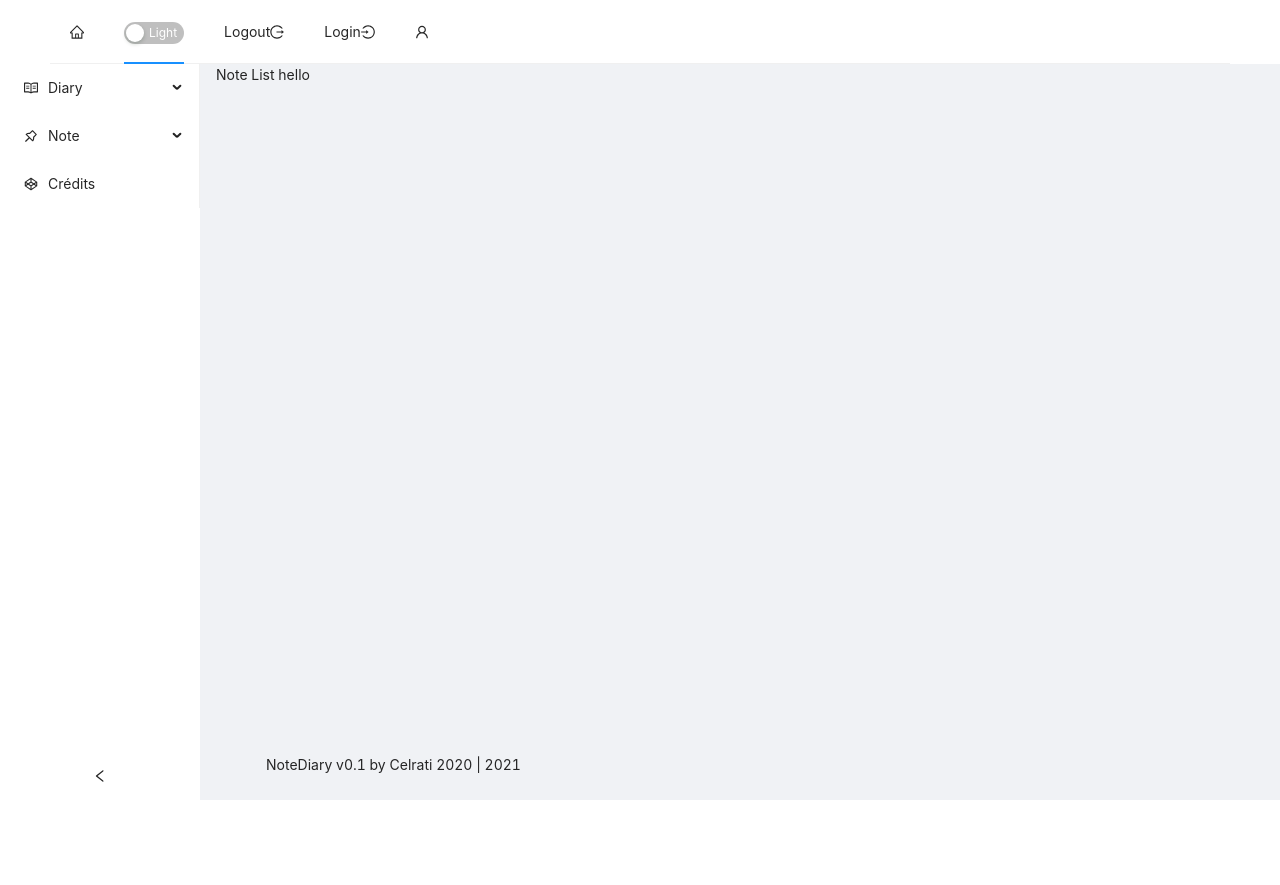
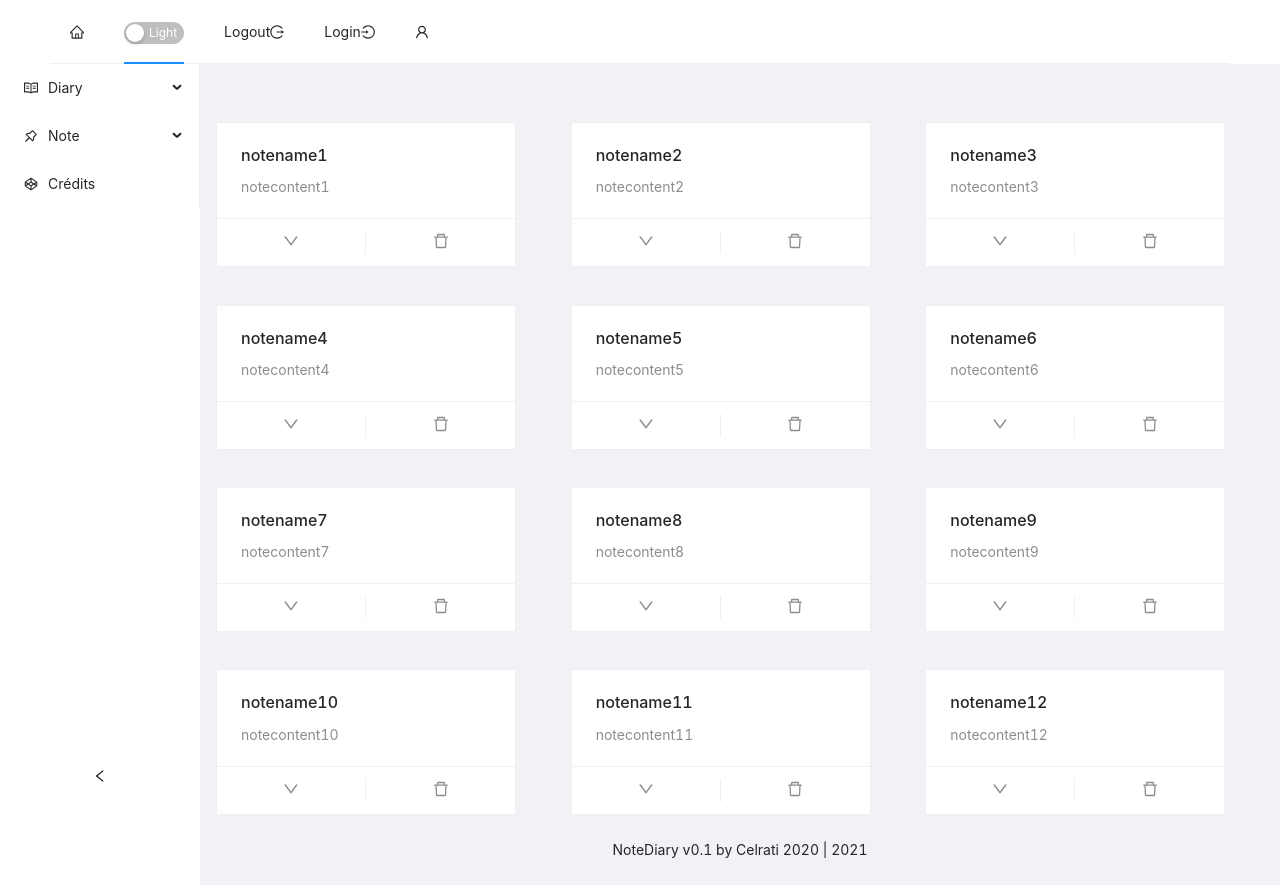
Before and after one commit to celrati/ReactNoteDiary, a React (Create React App) app in the folder notediary/: page /notelist in a window 1280 px wide. Before the commit the page ends 800 px from the top, so only its background shows below. Built offline with nearby package versions, Linux system fonts and the light colour scheme.

Commit message:
finish local crud on notes with recoilJS

```diff
--- a/notediary/src/App.js
+++ b/notediary/src/App.js
@@ -40,6 +40,11 @@ import Credit from './components/about/Credit';
 const { Header, Content, Footer, Sider } = Layout;
 const { SubMenu } = Menu;
 const { confirm } = Modal;
+
+
+const noteState = atom({
+  key: 'noteState'
+});
 
 
 const App = () => {
@@ -187,7 +192,7 @@ const App = () => {
             </Route>
           </Switch>
 
-          <Footer style={{ textAlign: 'center', position: 'fixed', bottom: 0 }}> NoteDiary v0.1 by Celrati 2020 | 2021</Footer>
+          <Footer style={{ textAlign: 'center' }}> NoteDiary v0.1 by Celrati 2020 | 2021</Footer>
         </Content>
 
       </Layout>
--- /dev/null
+++ b/notediary/src/components/atoms.js
@@ -0,0 +1,29 @@
+import { atom } from "recoil"
+
+
+export const noteState= atom({
+    key: 'notesState',
+    default: [
+        {id:1, name: 'notename1', content: 'notecontent1'},
+        {id:2, name: 'notename2', content: 'notecontent2'},
+        {id:3, name: 'notename3', content: 'notecontent3'},
+        {id:4, name: 'notename4', content: 'notecontent4'},
+        {id:5, name: 'notename5', content: 'notecontent5'},
+        {id:6, name: 'notename6', content: 'notecontent6'},
+        {id:7, name: 'notename7', content: 'notecontent7'},
+        {id:8, name: 'notename8', content: 'notecontent8'},
+        {id:9, name: 'notename9', content: 'notecontent9'},
+        {id:10, name: 'notename10', content: 'notecontent10'},
+        {id:11, name: 'notename11', content: 'notecontent11'},
+        {id:12, name: 'notename12', content: 'notecontent12'}
+    ]
+});
+
+export const diaryState= atom({
+    key: 'diariesState',
+    default: [
+        {id:1, name: 'diaryname1', content: 'diarycontent1'},
+        {id:2, name: 'diaryname2', content: 'diarycontent2'},
+        {id:3, name: 'diaryname3', content: 'diarycontent3'}
+    ]
+});
--- a/notediary/src/components/home/Home.css
+++ /dev/null
@@ -1,3 +0,0 @@
-.hu {
-    color : "red"
-}
--- a/notediary/src/components/home/Home.js
+++ b/notediary/src/components/home/Home.js
@@ -1,5 +1,4 @@
 import React  from 'react';
-import './Home.css';
 import { Divider } from 'antd';
 
 const Home = () => {
--- a/notediary/src/components/notes/NoteCreate.js
+++ b/notediary/src/components/notes/NoteCreate.js
@@ -1,10 +1,58 @@
-import React, { useCallback, useState } from 'react';
+import React, { useCallback, useState, useEffect } from 'react';
+import { noteState } from '../atoms';
+import { useRecoilState } from "recoil"
+import { Form, Input, Button } from 'antd';
+import { UserOutlined, LockOutlined } from '@ant-design/icons';
+import { useHistory } from "react-router-dom";
 
 const NoteCreate = () => {
+
+    const [noteList, setNoteList] = useRecoilState(noteState);
+    const [form] = Form.useForm();
+    let history = useHistory();
+    const newNote = useCallback(
+        (values) => {
+            let max = 0;
+            noteList.forEach(note => {
+                if (note.id > max) {
+                    max = note.id;
+                }
+            });
+            max += 1;
+            setNoteList([...noteList, { id: max, name: values.noteName, content: values.noteContent }])
+            history.push('/notelist');
+        }
+        , []);
+
     return (
-        <div>
-            Note Create hello
-        </div>
+        <Form form={form} name="horizontal_login" layout="inline" style={{ marginTop: '3%' }} onFinish={newNote}>
+            <Form.Item
+                name="noteName"
+                rules={[{ required: true, message: 'Please input the name of your note !' }]}
+            >
+                <Input placeholder="noteName" />
+            </Form.Item>
+            <Form.Item
+                name="noteContent"
+                rules={[{ required: true, message: 'Please input some content !' }]}
+            >
+                <Input
+
+                    placeholder="noteContent"
+                />
+            </Form.Item>
+            <Form.Item shouldUpdate={true}>
+                {() => (
+                    <Button
+                        type="primary"
+                        htmlType="submit"
+
+                    >
+                        New Note
+            </Button>
+                )}
+            </Form.Item>
+        </Form>
     );
 };
 
--- a/notediary/src/components/notes/NoteList.js
+++ b/notediary/src/components/notes/NoteList.js
@@ -1,9 +1,61 @@
 import React, { useCallback, useState } from 'react';
+import { noteState, diaryState } from '../atoms';
+import { useRecoilState } from "recoil"
+import { Row, Col, Card, Skeleton, notification } from 'antd';
+import { DownOutlined, DeleteOutlined, EditOutlined } from '@ant-design/icons';
 
+const { Meta } = Card;
 const NoteList = () => {
+
+    const [noteList, setNoteList] = useRecoilState(noteState);
+
+
+
+    const deleteNote = useCallback(
+        id => {
+            const newList = noteList.filter( note => note.id !== id);
+            setNoteList(newList);
+        }
+        ,[noteList]);
+
+    const showNote = useCallback(
+        (name, content) => {
+            notification.info({
+                message: `note's name : ${name}`,
+                description: `content : ${content}`,
+                placement : 'topRight',
+              });
+        }
+    );
+
+
     return (
-        <div>
-            Note List hello
+        <div className="site-card-wrapper" style={{ marginTop: '2%' }}>
+            <Row gutter={16}>
+
+                {
+                    noteList.map(note => (
+                        <Col span={8} style={{ marginTop: '2%' }}>
+                            <Card
+                            hoverable
+                                style={{ width: 300, marginTop: 16 }}
+                                actions={[
+                                    <DownOutlined key="show" onClick={() => showNote(note.name, note.content)}/>,
+                                    <DeleteOutlined key="delete" onClick={() => deleteNote(note.id)}/>,
+                                ]}
+                            >
+                                <Skeleton loading={false} avatar active>
+                                    <Meta
+                                        title={note.name}
+                                        description={note.content}
+                                    />
+                                </Skeleton>
+                            </Card>
+                        </Col>
+                    ))
+                }
+
+            </Row>
         </div>
     );
 };
--- a/notediary/src/index.js
+++ b/notediary/src/index.js
@@ -6,11 +6,7 @@ import App from './App';
 import reportWebVitals from './reportWebVitals';
 
 import {
-  RecoilRoot,
-  atom,
-  selector,
-  useRecoilState,
-  useRecoilValue,
+  RecoilRoot
 } from 'recoil';
 
 import {
```
